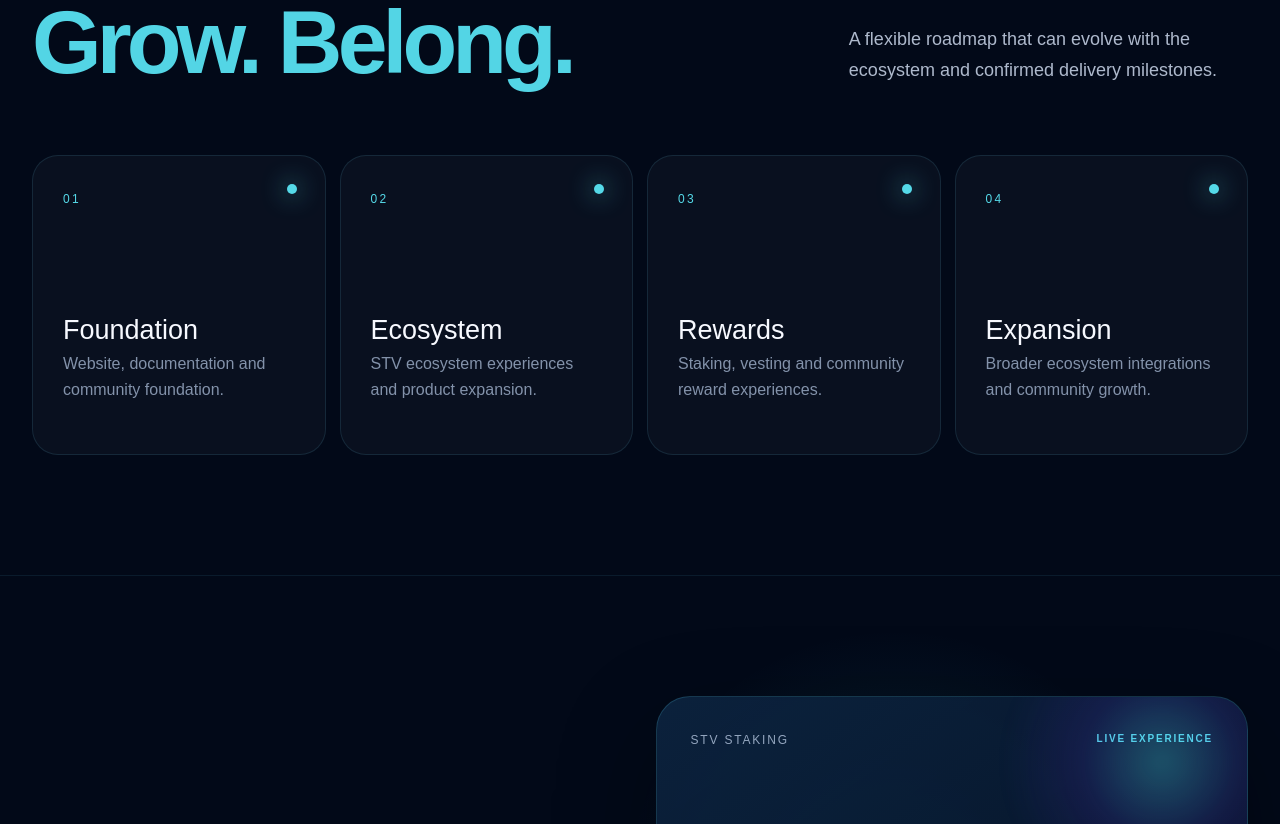
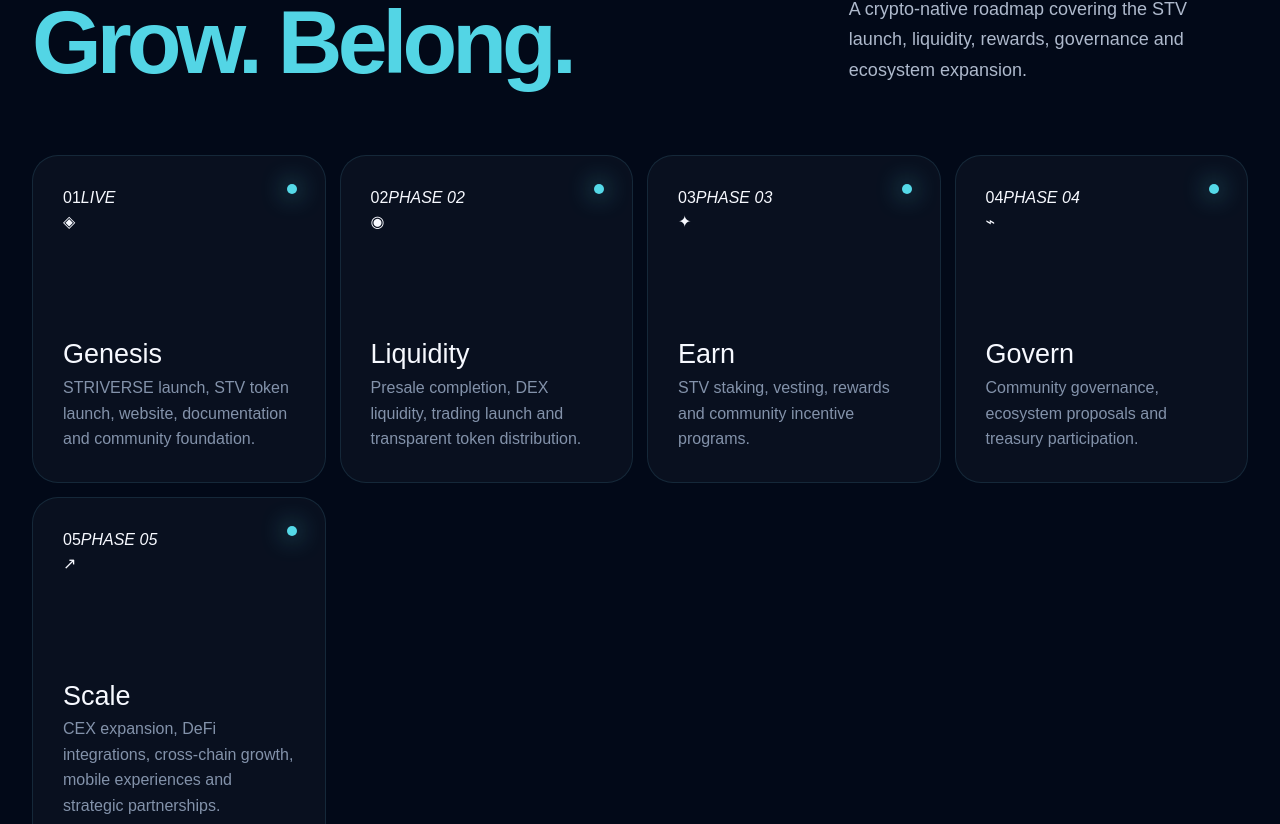
Before and after one commit to striverse/striverse, a Next.js app: page / in a window 1280 px wide. Shown: the part 3056-3880 px from the top of the page. Built offline with nearby package versions, Linux system fonts and the light colour scheme; no server answers; the database is empty.

Commit message:
Upgrade Roadmap with crypto-native STV phases

```diff
--- a/app/page.tsx
+++ b/app/page.tsx
@@ -22,10 +22,11 @@
 ];
 
 const roadmap = [
-  ["01", "Foundation", "Website, documentation and community foundation."],
-  ["02", "Ecosystem", "STV ecosystem experiences and product expansion."],
-  ["03", "Rewards", "Staking, vesting and community reward experiences."],
-  ["04", "Expansion", "Broader ecosystem integrations and community growth."],
+  ["01", "Genesis", "STRIVERSE launch, STV token launch, website, documentation and community foundation.", "◈"],
+  ["02", "Liquidity", "Presale completion, DEX liquidity, trading launch and transparent token distribution.", "◉"],
+  ["03", "Earn", "STV staking, vesting, rewards and community incentive programs.", "✦"],
+  ["04", "Govern", "Community governance, ecosystem proposals and treasury participation.", "⌁"],
+  ["05", "Scale", "CEX expansion, DeFi integrations, cross-chain growth, mobile experiences and strategic partnerships.", "↗"],
 ];
 
 function FeatureIcon({ type }: { type: string }) {
@@ -123,8 +124,8 @@
 <section id="roadmap" className="site-section roadmap-section">
         <div className="section-shell">
           <p className="section-kicker">ROADMAP</p>
-          <div className="section-heading-row"><h2>Build.<br /><span>Grow. Belong.</span></h2><p>A flexible roadmap that can evolve with the ecosystem and confirmed delivery milestones.</p></div>
-          <div className="roadmap-grid">{roadmap.map(([num, title, text]) => <article key={num} className="roadmap-card"><span>{num}</span><div className="roadmap-dot" /><h3>{title}</h3><p>{text}</p></article>)}</div>
+          <div className="section-heading-row"><h2>Strive.<br /><span>Grow. Belong.</span></h2><p>A crypto-native roadmap covering the STV launch, liquidity, rewards, governance and ecosystem expansion.</p></div>
+          <div className="roadmap-grid crypto-roadmap-grid">{roadmap.map(([num, title, text, icon], index) => <article key={num} className="roadmap-card crypto-roadmap-card"><div className="roadmap-phase"><span>{num}</span><i>{index === 0 ? "LIVE" : "PHASE " + num}</i></div><div className="roadmap-crypto-icon">{icon}</div><div className="roadmap-dot" /><h3>{title}</h3><p>{text}</p><div className="roadmap-line"><span /></div></article>)}</div>
         </div>
       </section>
 
```
